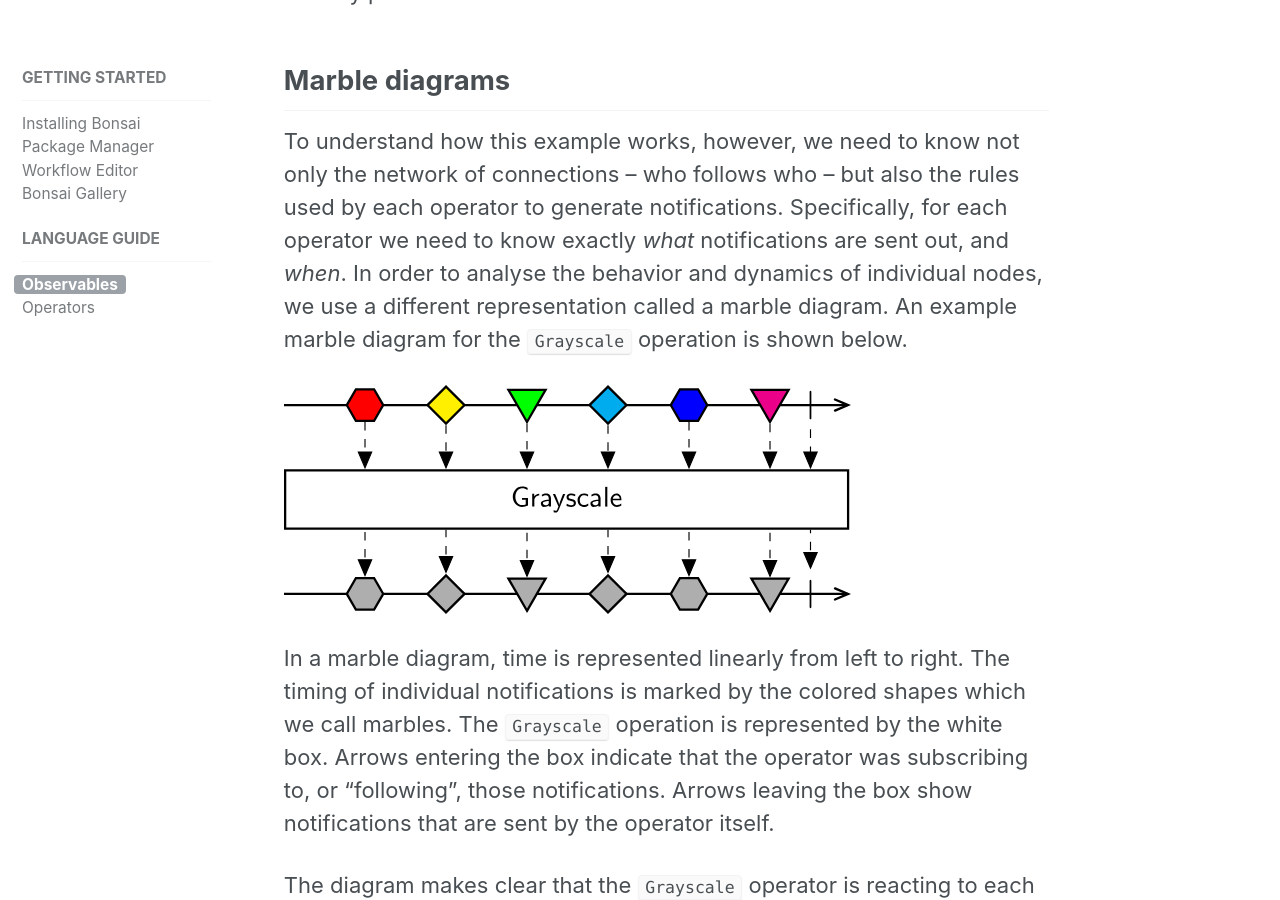
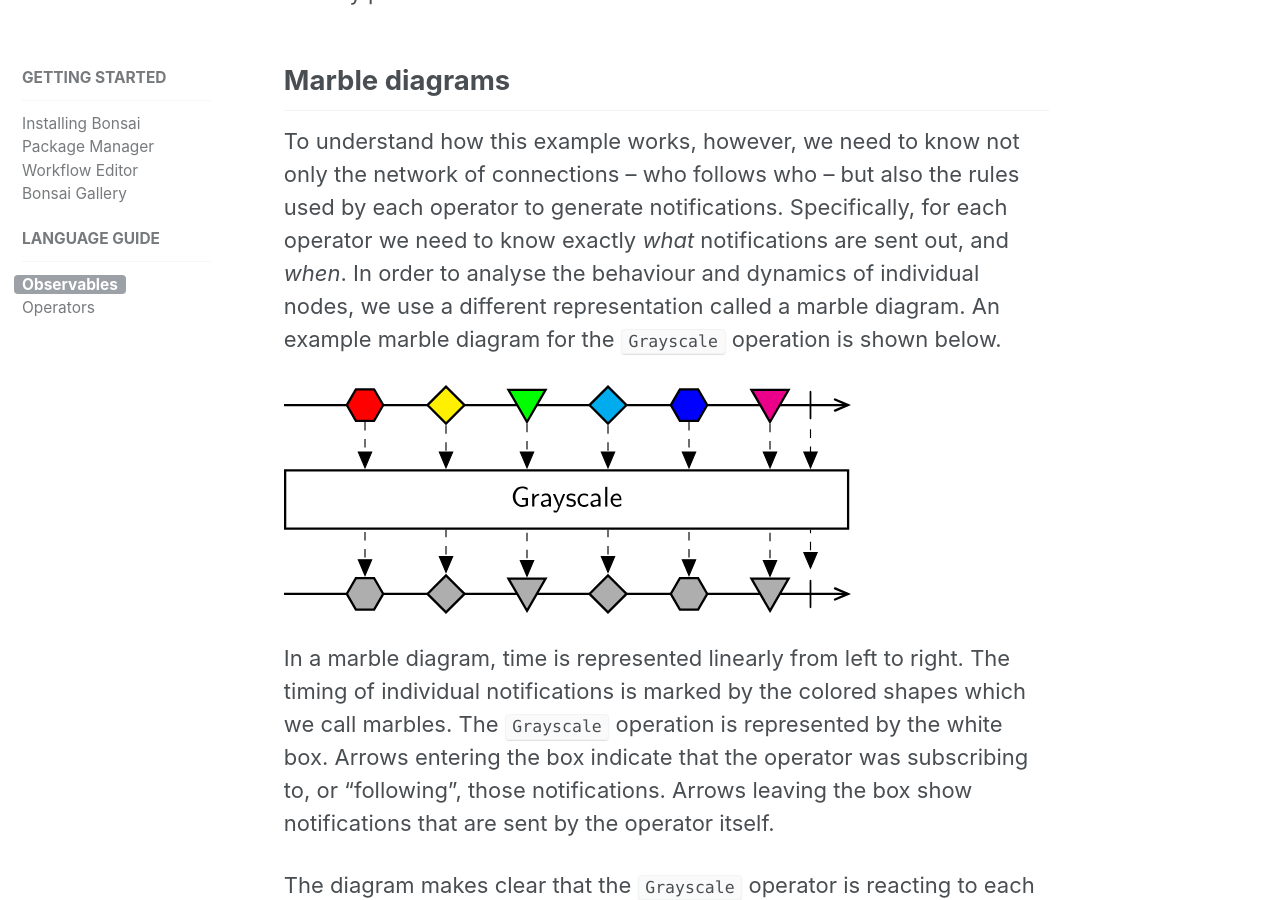
Before and after one commit to bonsai-rx/bonsai-rx.github.io, a Jekyll site: the page built from _docs/05-observables.md, in a window 1280 px wide and 900 px high, scrolled down 2348 px. Built offline with Jekyll 4.4.1, drawn with Linux system fonts in a browser that asks for light colours; some of the changed text lies outside the part shown.

Commit message:
Minor edits for spelling consistency

```diff
--- a/_docs/05-observables.md
+++ b/_docs/05-observables.md
@@ -34,7 +34,7 @@
 
 ## Marble diagrams
 
-To understand how this example works, however, we need to know not only the network of connections -- who follows who -- but also the rules used by each operator to generate notifications. Specifically, for each operator we need to know exactly *what* notifications are sent out, and *when*. In order to analyse the behavior and dynamics of individual nodes, we use a different representation called a marble diagram. An example marble diagram for the `Grayscale` operation is shown below.
+To understand how this example works, however, we need to know not only the network of connections -- who follows who -- but also the rules used by each operator to generate notifications. Specifically, for each operator we need to know exactly *what* notifications are sent out, and *when*. In order to analyse the behaviour and dynamics of individual nodes, we use a different representation called a marble diagram. An example marble diagram for the `Grayscale` operation is shown below.
 
 ![Grayscale operator](/assets/images/grayscale.svg)
 
@@ -46,4 +46,4 @@
 
 First, we can see from the connection diagram above that the `Sample` operator subscribes to two sequences: `Grayscale` and `KeyDown`. The marble diagram shows an hypothetical example of these two independent streams of notifications. `Grayscale` is sending out images periodically, following the camera. However, `KeyDown` sends out a notification only when there is a key press, which can happen at any moment, even in between image notifications.
 
-The diagram makes clear the behavior of `Sample`: it sends out the latest image that was received from `Grayscale` whenever there was a new key press. Marble diagrams are a useful tool to convey graphically the intuition of what a reactive operator is doing and will be used extensively throughout these pages.
+The diagram makes clear the behaviour of `Sample`: it sends out the latest image that was received from `Grayscale` whenever there was a new key press. Marble diagrams are a useful tool to convey graphically the intuition of what a reactive operator is doing and will be used extensively throughout these pages.
```
Also changed, not shown: _docs/06-operators.md (+2 -2 lines).
